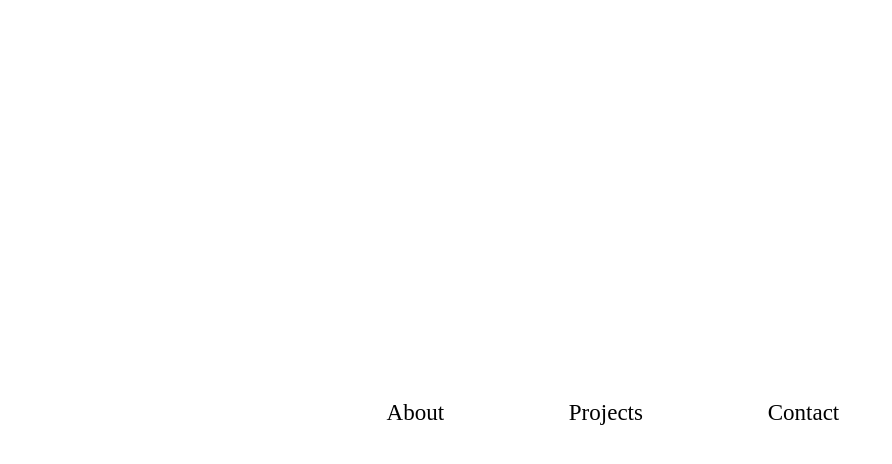
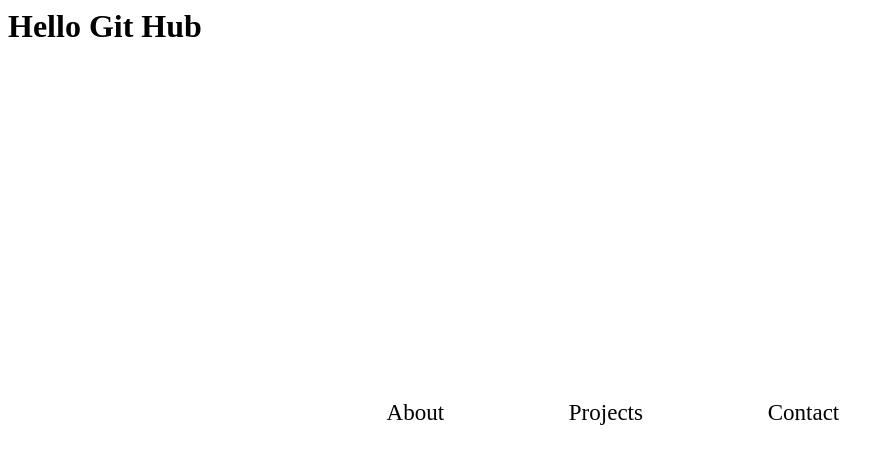
Before and after one commit to yukims19/personal_website, a plain HTML site: page index.html in a window 1280 px wide. Shown: the whole page, without its empty margins (0-892 px from the left). Drawn offline with nearby package versions, Linux system fonts and the light colour scheme.

Commit message:
Testing git commit to master

```diff
--- a/index.html
+++ b/index.html
@@ -6,6 +6,8 @@
     </head>
 
     <body>
+
+        <h1>Hello Git Hub</h1>
         <div id="nav">
             <a class="about" href="#">About</a>
             <a class="projects" href="#">Projects</a>
```
